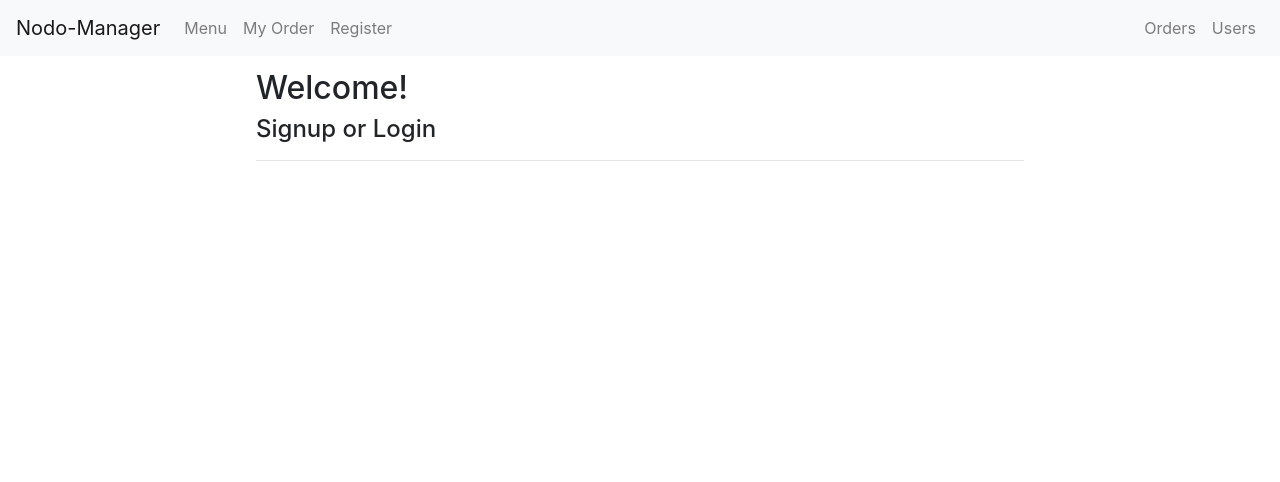
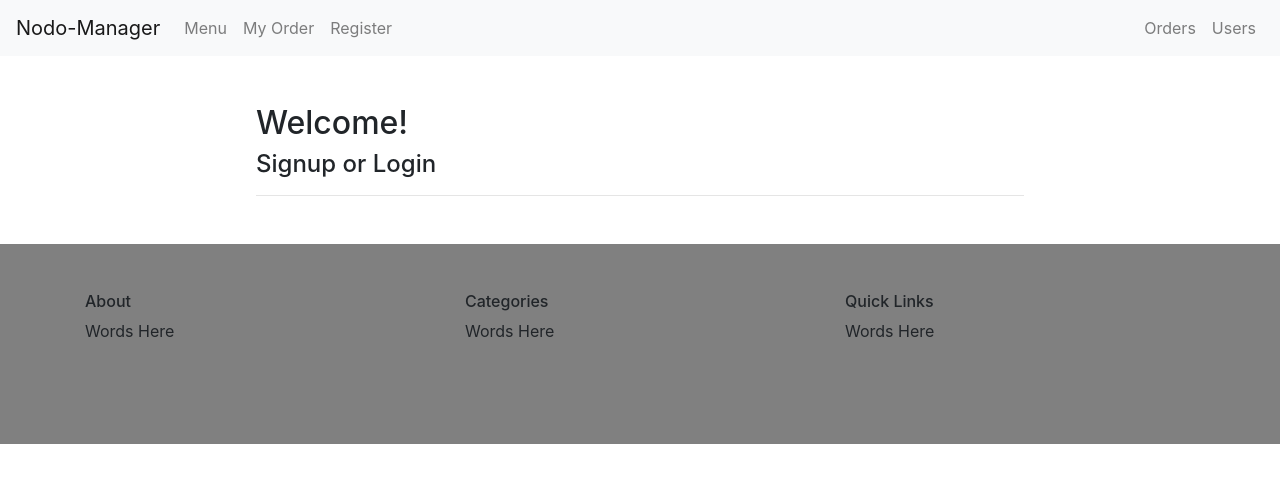
Before and after one commit to MasReed/Nodo-Manager, a React (Create React App) app in the folder nodo-manager-frontend/: page / in a window 1280 px wide. Shown: the top 482 px of the page. Built offline with nearby package versions, Linux system fonts and the light colour scheme; no server answers.

Commit message:
initial site footer

```diff
--- a/nodo-manager-frontend/src/App.js
+++ b/nodo-manager-frontend/src/App.js
@@ -7,8 +7,11 @@ import {
   Link
 } from "react-router-dom";
 
+import Col from 'react-bootstrap/Col'
+import Container from 'react-bootstrap/Container'
 import Nav from 'react-bootstrap/Nav'
 import Navbar from 'react-bootstrap/Navbar'
+import Row from 'react-bootstrap/Row'
 
 import { initializeItems } from './reducers/itemReducer'
 import { initializeOrders } from './reducers/orderReducer'
@@ -35,8 +38,7 @@ function App() {
 
   return (
     <div>
-
-      <Navbar bg="light" expand="lg" sticky='top'>
+      <Navbar bg="light" expand="lg" sticky='top' className='mb-5'>
         <Navbar.Brand as={Link} to='/'>Nodo-Manager</Navbar.Brand>
         <Navbar.Toggle aria-controls="basic-navbar-nav" />
         <Navbar.Collapse id="basic-navbar-nav">
@@ -91,6 +93,27 @@ function App() {
         </Switch>
       </React.Fragment>
 
+      <footer className='mt-5 p-5' style={{ backgroundColor: 'gray', height: '200px' }}>
+        <Container>
+          <Row>
+            <Col>
+              <h6>About</h6>
+              <p>Words Here</p>
+            </Col>
+
+            <Col>
+              <h6>Categories</h6>
+              <p>Words Here</p>
+            </Col>
+
+            <Col>
+              <h6>Quick Links</h6>
+              <p>Words Here</p>
+            </Col>
+          </Row>
+        </Container>
+      </footer>
+
     </div>
   )
 }
```
Also changed, not shown: nodo-manager-frontend/public/index.html (+0 -10 lines).
